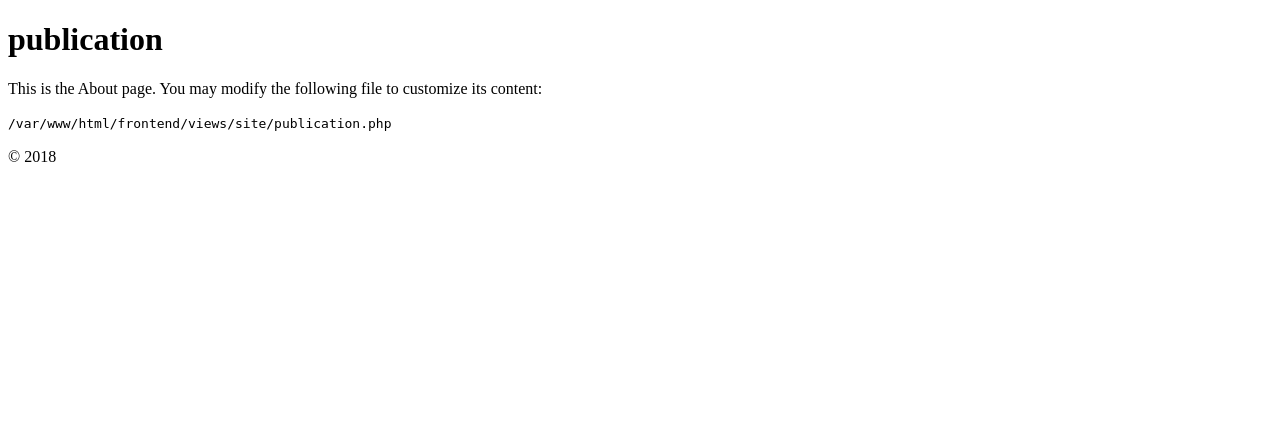
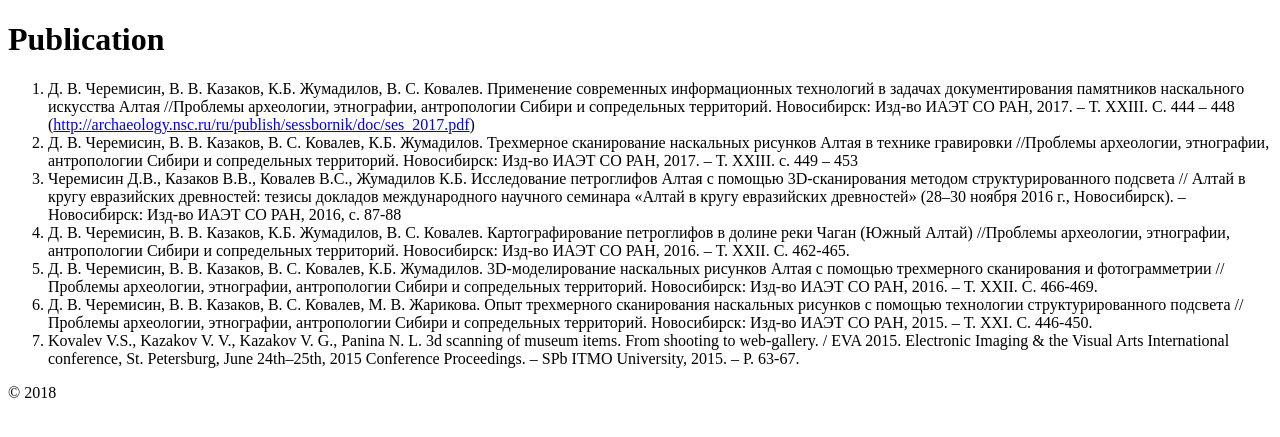
Before and after one commit to Artemiris/artemiris, a Yii app: template frontend/views/site/publication.php in a window 1280 px wide. Shown: the top 437 px of the page. Run offline with PHP 8.4 and a stand-in for Yii, Linux system fonts and the light colour scheme; the template is opened without the code that fills it, so the values that code supplies are empty; some libraries are stand-ins or nearby versions.

Commit message:
publications

```diff
--- a/frontend/views/site/publication.php
+++ b/frontend/views/site/publication.php
@@ -4,13 +4,32 @@
 
 use yii\helpers\Html;
 
-$this->title = 'publication';
+$this->title = Yii::t('app', 'Publication');
 $this->params['breadcrumbs'][] = $this->title;
 ?>
-<div class="site-about">
-    <h1><?= Html::encode($this->title) ?></h1>
+<h1><?= Html::encode($this->title) ?></h1>
 
-    <p>This is the About page. You may modify the following file to customize its content:</p>
-
-    <code><?= __FILE__ ?></code>
-</div>
+<ol>
+    <li>
+        Д. В. Черемисин, В. В. Казаков, К.Б. Жумадилов, В. С. Ковалев. Применение современных информационных технологий в задачах документирования памятников наскального искусства Алтая //Проблемы археологии, этнографии, антропологии Сибири и сопредельных территорий. Новосибирск: Изд-во ИАЭТ СО РАН, 2017. – Т. XXIII. C. 444 – 448 (<a
+        href="http://archaeology.nsc.ru/ru/publish/sessbornik/doc/ses_2017.pdf" target="_blank">http://archaeology.nsc.ru/ru/publish/sessbornik/doc/ses_2017.pdf</a>)
+    </li>
+    <li>
+        Д. В. Черемисин, В. В. Казаков, В. С. Ковалев, К.Б. Жумадилов. Трехмерное сканирование наскальных рисунков Алтая в технике гравировки //Проблемы археологии, этнографии, антропологии Сибири и сопредельных территорий. Новосибирск: Изд-во ИАЭТ СО РАН, 2017. – Т. XXIII. c. 449 – 453
+    </li>
+    <li>
+        Черемисин Д.В., Казаков В.В., Ковалев В.С., Жумадилов К.Б. Исследование петроглифов Алтая с помощью 3D-сканирования методом структурированного подсвета // Алтай в кругу евразийских древностей: тезисы докладов международного научного семинара «Алтай в кругу евразийских древностей» (28–30 ноября 2016 г., Новосибирск). – Новосибирск: Изд-во ИАЭТ СО РАН, 2016, с. 87-88
+    </li>
+    <li>
+        Д. В. Черемисин, В. В. Казаков, К.Б. Жумадилов, В. С. Ковалев. Картографирование петроглифов в долине реки Чаган (Южный Алтай) //Проблемы археологии, этнографии, антропологии Сибири и сопредельных территорий. Новосибирск: Изд-во ИАЭТ СО РАН, 2016. – Т. XXII. С. 462-465.
+    </li>
+    <li>
+        Д. В. Черемисин, В. В. Казаков, В. С. Ковалев, К.Б. Жумадилов. 3D-моделирование наскальных рисунков Алтая с помощью трехмерного сканирования и фотограмметрии //Проблемы археологии, этнографии, антропологии Сибири и сопредельных территорий. Новосибирск: Изд-во ИАЭТ СО РАН, 2016. – Т. XXII. С. 466-469.
+    </li>
+    <li>
+        Д. В. Черемисин, В. В. Казаков, В. С. Ковалев, М. В. Жарикова. Опыт трехмерного сканирования наскальных рисунков с помощью технологии структурированного подсвета //Проблемы археологии, этнографии, антропологии Сибири и сопредельных территорий. Новосибирск: Изд-во ИАЭТ СО РАН, 2015. – Т. XXI. С. 446-450.
+    </li>
+    <li>
+        Kovalev V.S., Kazakov V. V., Kazakov V. G., Panina N. L. 3d scanning of museum items. From shooting to web-gallery. / EVA 2015. Electronic Imaging & the Visual Arts International conference, St. Petersburg, June 24th–25th, 2015 Conference Proceedings. – SPb ITMO University, 2015. – P. 63-67.
+    </li>
+</ol>
```
